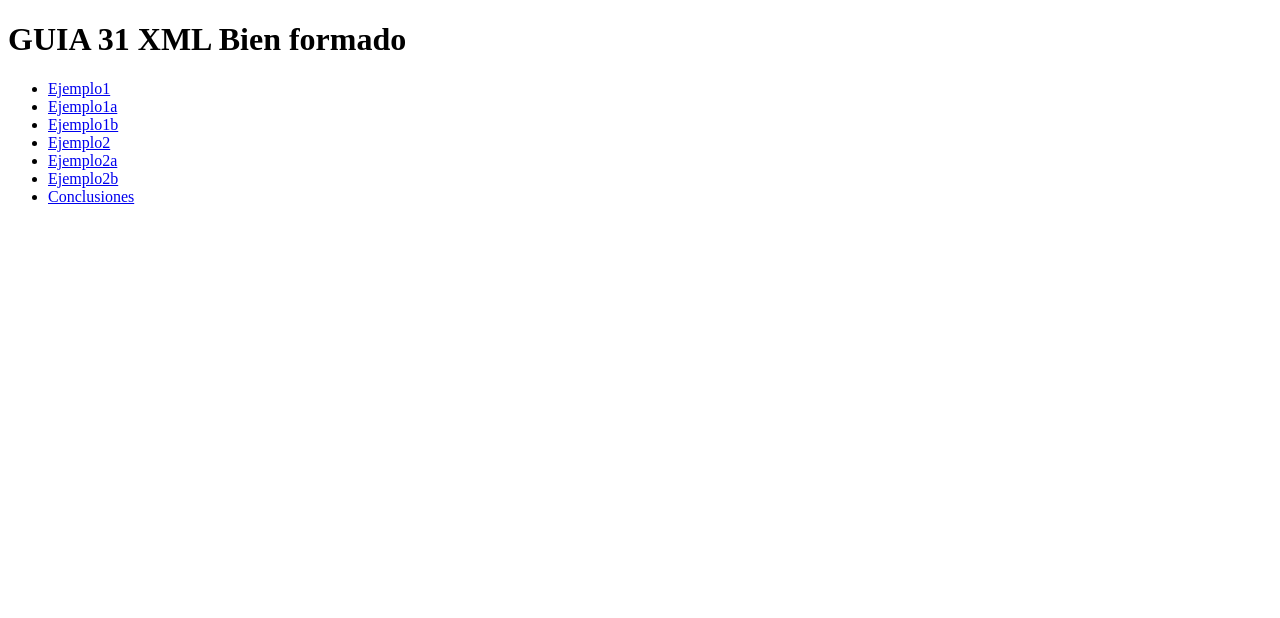
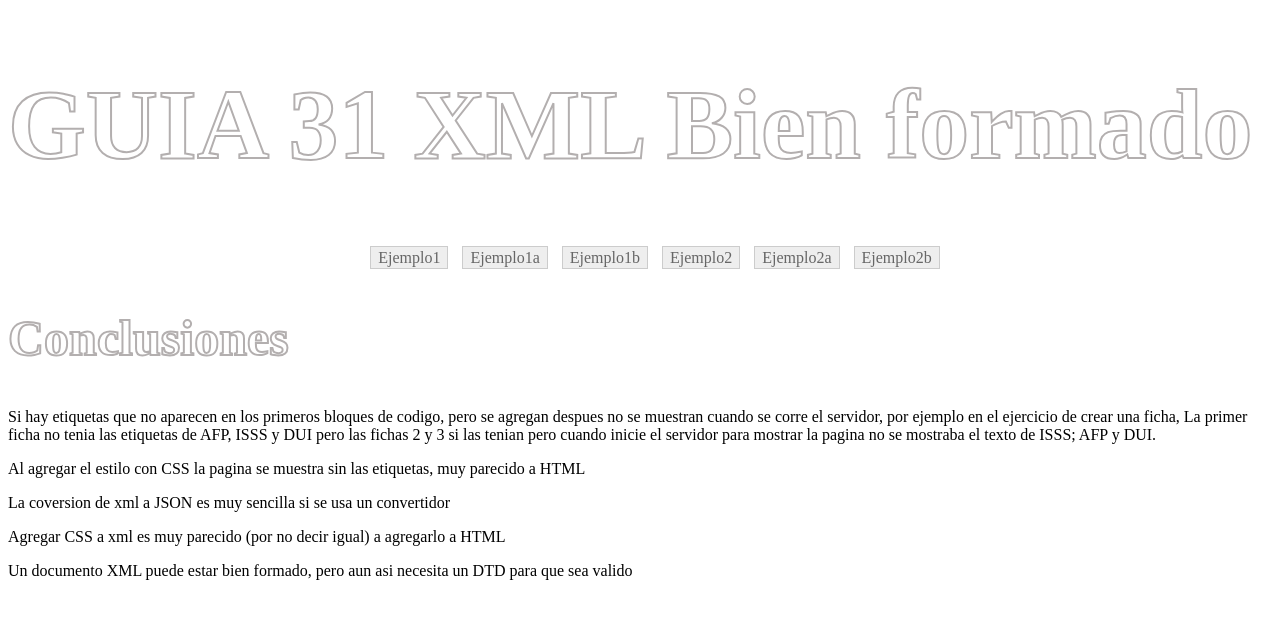
Before and after one commit to Luis318/XML_MG17032, a plain HTML site: page index.html in a window 1280 px wide. Drawn offline with Linux system fonts and the light colour scheme.

Commit message:
se agregaron conclusiones y estilos a los titulos

```diff
--- /dev/null
+++ b/estilos/indexestilos.css
@@ -0,0 +1,35 @@
+#navegacion ul {
+    list-style-type: none;
+    text-align: center;
+}
+
+#navegacion li {
+    display: inline;
+    text-align: center;
+    margin: 0 10px 0 0;
+}
+
+#navegacion li a {
+    padding: 2px 7px 2px 7px;
+    color: #666;
+    background-color: #eeeeee;
+    border: 1px solid #ccc;
+    text-decoration: none;
+}
+
+#navegacion li a:hover {
+    background-color: #333333;
+    color: #ffffff;
+}
+
+h1 {
+    -webkit-text-stroke: 2px rgb(179, 175, 175);
+    color: transparent;
+    font-size: 100px;
+}
+
+h2 {
+    -webkit-text-stroke: 2px rgb(179, 175, 175);
+    color: transparent;
+    font-size: 50px;
+}
--- a/index.html
+++ b/index.html
@@ -5,11 +5,13 @@
     <meta charset="UTF-8">
     <meta http-equiv="X-UA-Compatible" content="IE=edge">
     <meta name="viewport" content="width=device-width, initial-scale=1.0">
+    <link href="/estilos/indexestilos.css" rel="stylesheet" type="text/css">
     <title>Guia XML individual</title>
 </head>
 
 <body>
     <h1>GUIA 31 XML Bien formado</h1>
+    <div id="navegacion">
         <ul>
             <li><a href="/xml/ejemplo1.xml">Ejemplo1</a></li>
             <li><a href="/xml/ejemplo1a.xml">Ejemplo1a</a></li>
@@ -17,8 +19,22 @@
             <li><a href="/xml/Ejemplo2.xml">Ejemplo2</a></li>
             <li><a href="/xml/Ejemplo2a.xml">Ejemplo2a</a></li>
             <li><a href="/xml/Ejemplo2b.xml">Ejemplo2b</a></li>
-        <li><a href="/xml/conclusiones.xml">Conclusiones</a></li>
         </ul>
+    </div>
+    <h2>Conclusiones</h2>
+
+    <p>Si hay etiquetas que no aparecen en los primeros bloques de codigo, pero se agregan despues no se muestran cuando se corre el servidor, por ejemplo en el ejercicio de crear una ficha, La primer ficha no tenia las etiquetas de AFP, ISSS y DUI pero
+        las fichas 2 y 3 si las tenian pero cuando inicie el servidor para mostrar la pagina no se mostraba el texto de ISSS; AFP y DUI.</p>
+
+    <p>Al agregar el estilo con CSS la pagina se muestra sin las etiquetas, muy parecido a HTML</p>
+
+    <p>La coversion de xml a JSON es muy sencilla si se usa un convertidor</p>
+
+    <p>Agregar CSS a xml es muy parecido (por no decir igual) a agregarlo a HTML</p>
+
+    <p>Un documento XML puede estar bien formado, pero aun asi necesita un DTD para que sea valido</p>
+
+
 </body>
 
 </html>
```
Lines whose indentation alone changed are shown as unchanged.
